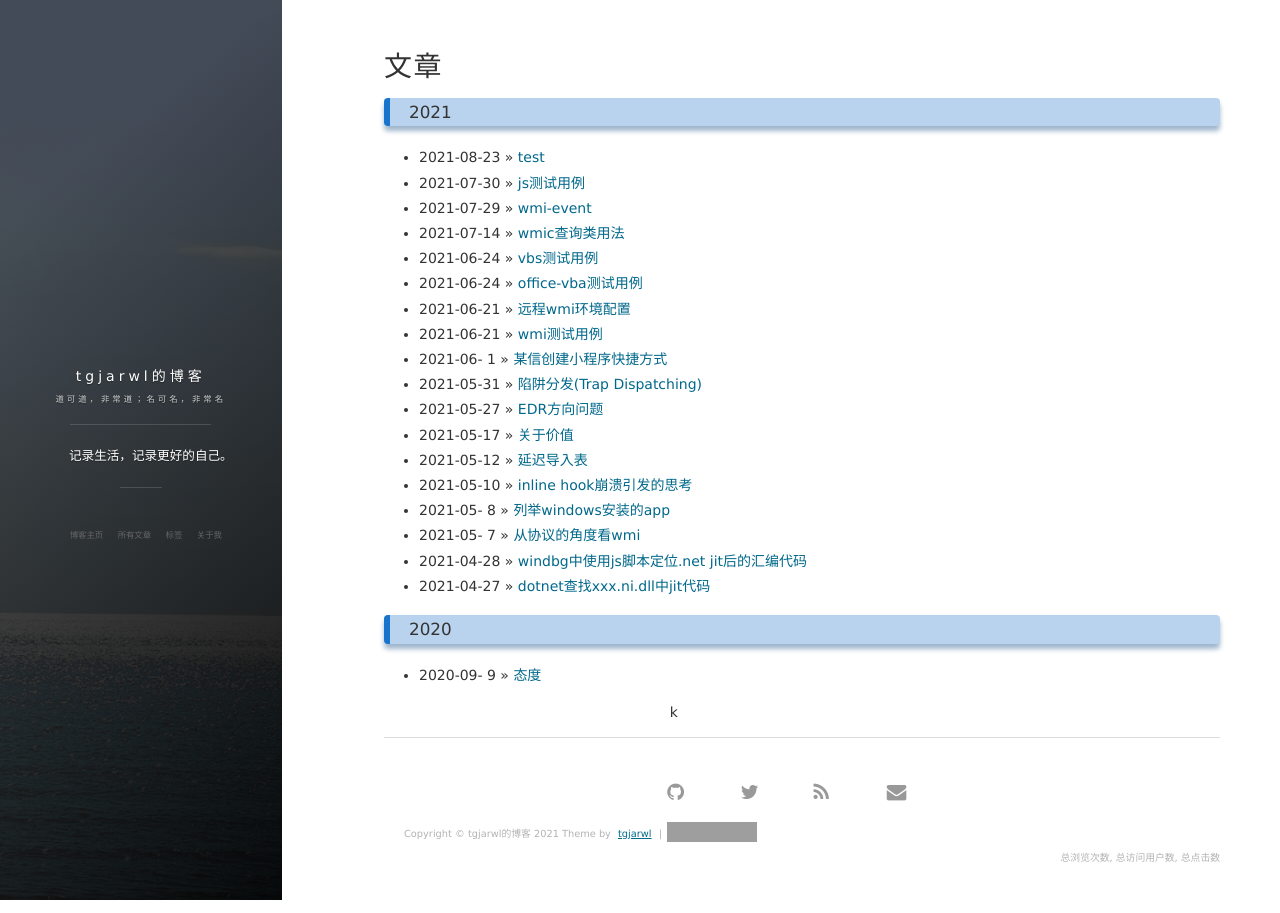
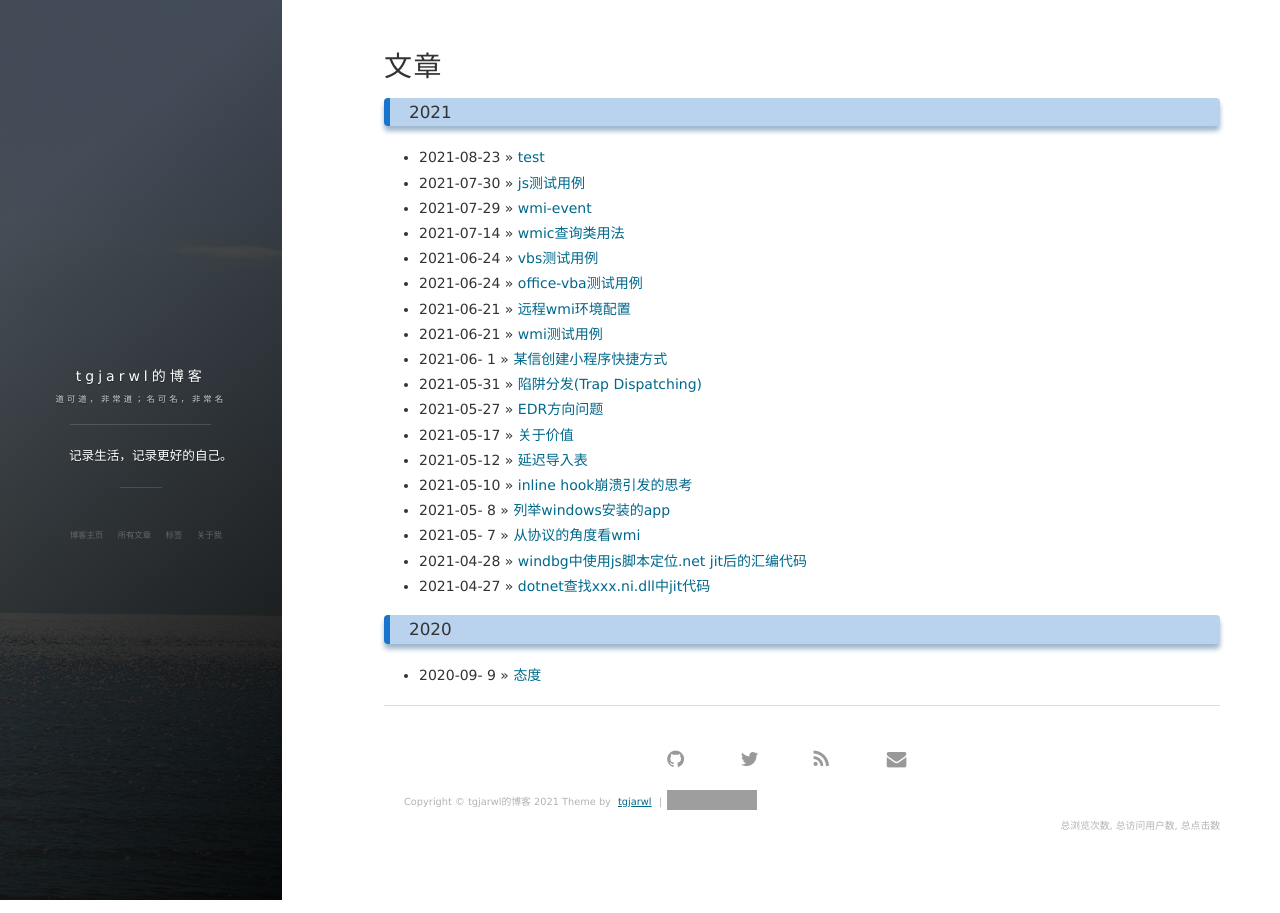
Before and after one commit to tgjarwl/tgjarwl.github.io, a Jekyll site: the page built from archive.html, in a window 1280 px wide. Built offline with Jekyll 4.4.1, drawn with Linux system fonts in a browser that asks for light colours; nearby versions of some CDN libraries; comment, search, counter and statistics services are not loaded; grey boxes are pictures that could not be loaded.

Commit message:
Update archive.html

```diff
--- a/archive.html
+++ b/archive.html
@@ -13,7 +13,7 @@
 {% for item in site.categories %}
 <div  class="content-wrapper">
     <ul>
-        {{item}}
+        {{item.title}}
     </ul>
 </div>
 {% endfor %}
```
